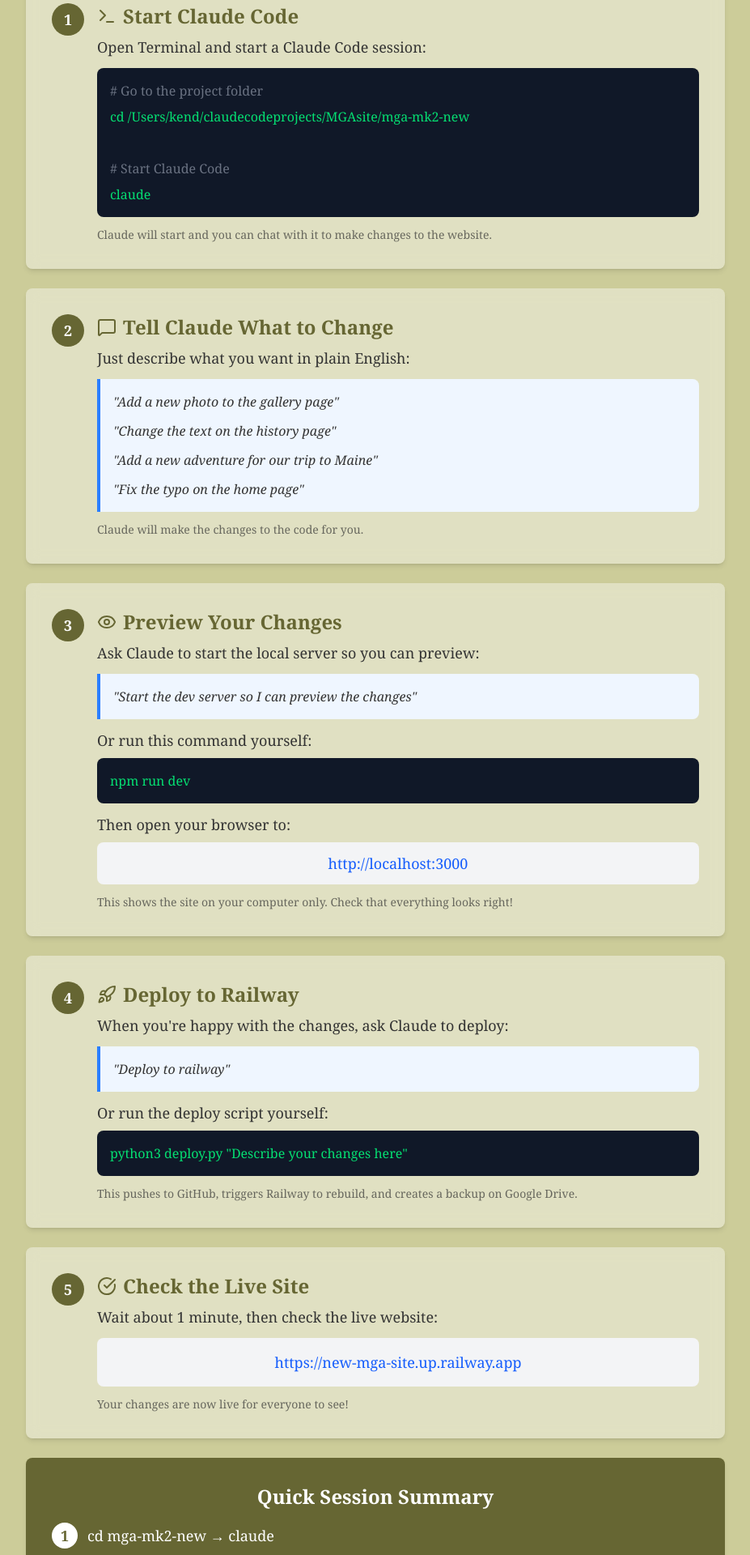
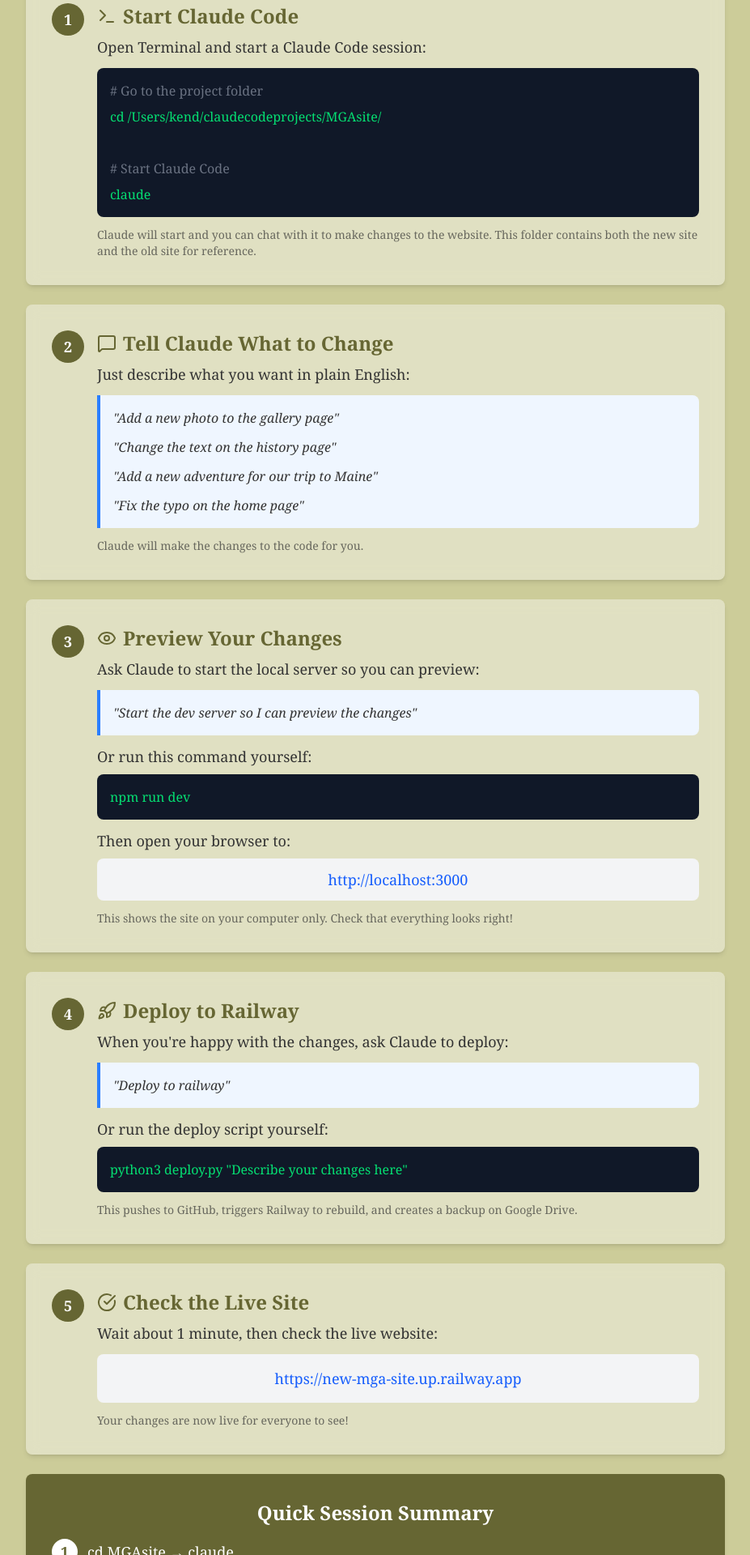
Before and after one commit to kendoris/new-mga-site, a Next.js app: page /how-to in a window 1280 px wide. Shown: the part 240-2160 px from the top of the page at 81% size, without its empty margins (176-1103 px from the left). Built offline with nearby package versions, Linux system fonts and the light colour scheme; a web font is replaced by a local one.

Commit message:
Updated path to MGAsite for old site access

```diff
--- a/src/app/how-to/page.tsx
+++ b/src/app/how-to/page.tsx
@@ -34,13 +34,14 @@
               </p>
               <div className="bg-gray-900 text-green-400 p-4 rounded-lg font-mono space-y-2">
                 <div><span className="text-gray-500"># Go to the project folder</span></div>
-                <div>cd /Users/kend/claudecodeprojects/MGAsite/mga-mk2-new</div>
+                <div>cd /Users/kend/claudecodeprojects/MGAsite/</div>
                 <div>&nbsp;</div>
                 <div><span className="text-gray-500"># Start Claude Code</span></div>
                 <div>claude</div>
               </div>
               <p className="text-sm mt-3 opacity-70">
                 Claude will start and you can chat with it to make changes to the website.
+                This folder contains both the new site and the old site for reference.
               </p>
             </div>
           </div>
@@ -169,7 +170,7 @@
           <div className="space-y-3 text-lg">
             <div className="flex items-center gap-3">
               <span className="bg-white text-[var(--nav-bg)] rounded-full w-8 h-8 flex items-center justify-center font-bold">1</span>
-              <span>cd mga-mk2-new → claude</span>
+              <span>cd MGAsite → claude</span>
             </div>
             <div className="flex items-center gap-3">
               <span className="bg-white text-[var(--nav-bg)] rounded-full w-8 h-8 flex items-center justify-center font-bold">2</span>
```
